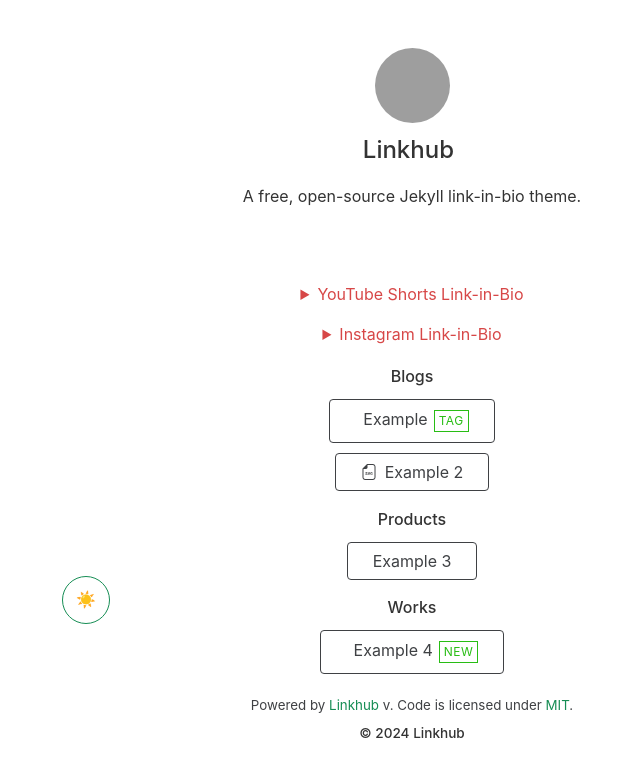
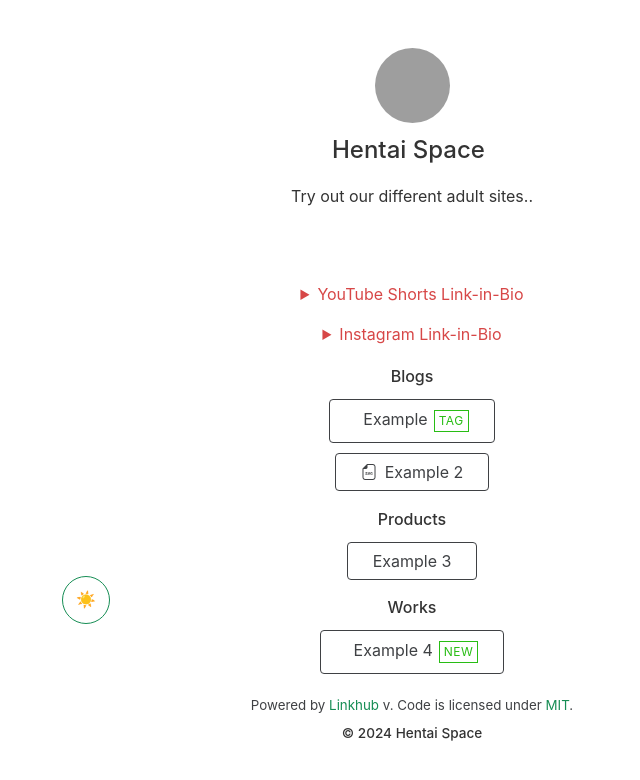
Before and after one commit to code-skxll/silver-octo-fortnight, a Jekyll site: the page built from index.html, in a window 1280 px wide, cut to the strip 0-948 px from the top of the page. Shown: the top 780 px of the strip, without its empty margins (228-868 px from the left). Built offline with Jekyll 4.4.1, drawn with Linux system fonts in a browser that asks for light colours; nearby versions of some CDN libraries; grey boxes are pictures that could not be loaded.

Commit message:
Update _config.yml

```diff
--- a/_config.yml
+++ b/_config.yml
@@ -2,9 +2,9 @@
 theme: linkhub-jekyll-theme
 
 # Site Configuration
-name: Linkhub  # Name of your website
+name: Hentai Space  # Name of your website
 tagline: Links  # Set your preferred page title
-description: A free, open-source Jekyll link-in-bio theme.  # Also used as a meta description
+description: Try out our different adult sites..  # Also used as a meta description
 favicon:
   path: https://i.ibb.co/SBRmBmt/favicon.png # Path / URL to the favicon of your website (e.g., 'assets/images/favicon.png')
   type: png # File format of image. Change according to your image. Supported types: https://developer.mozilla.org/en-US/docs/Web/Media/Formats/Image_types
@@ -13,7 +13,7 @@ url: https://link.example.com # URL of your website
 locale: en_GB # The value specifies the locale in which these tags are marked up. It follows the format `language_TERRITORY`.
 ga4: # Google Analytics 4 measurement ID, for e.g. G-XXXXXXX (optional). Remove it if it’s not needed.
 twitter:
-  username: UserName # Used for SEO
+  username: Hentai Space # Used for SEO
 image:
   path: assets/images/example.jpg # Used for SEO (og:image, twitter:image)
   type: jpeg # File format of image.
```
